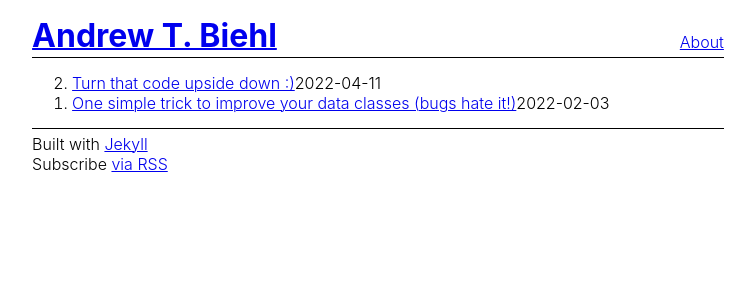
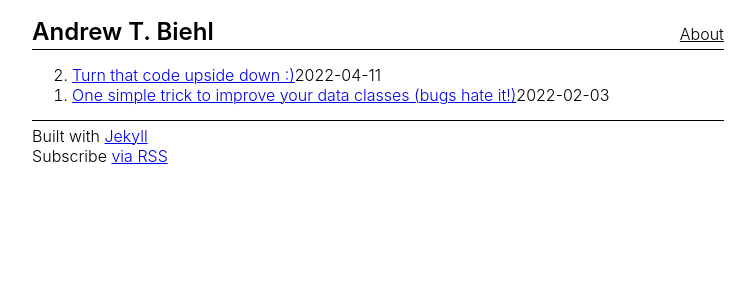
Before and after one commit to andrewtbiehl/andrewtbiehl.com, a Jekyll site: the page built from index.md, in a window 1280 px wide. Shown: the top 300 px of the page, without its empty margins (262-1017 px from the left). Built offline with Jekyll 4.4.1, drawn with Linux system fonts in a browser that asks for light colours.

Commit message:
Add textual formatting to site header

```diff
--- a/assets/css/main.scss
+++ b/assets/css/main.scss
@@ -65,12 +65,22 @@ body > header {
   min-width: -moz-fit-content;
   min-width: fit-content;
 
+  a {
+    color: black;
+  }
+
   // Format site title
   > h1 {
     line-height: 1em;
     white-space: nowrap;
     // Add space between title and navigation menu
     margin-right: 15px;
+    font-weight: 600;
+    font-size: 1.5em;
+
+    > a {
+      text-decoration: none;
+    }
   }
 
   // Format site navigation menu
```
